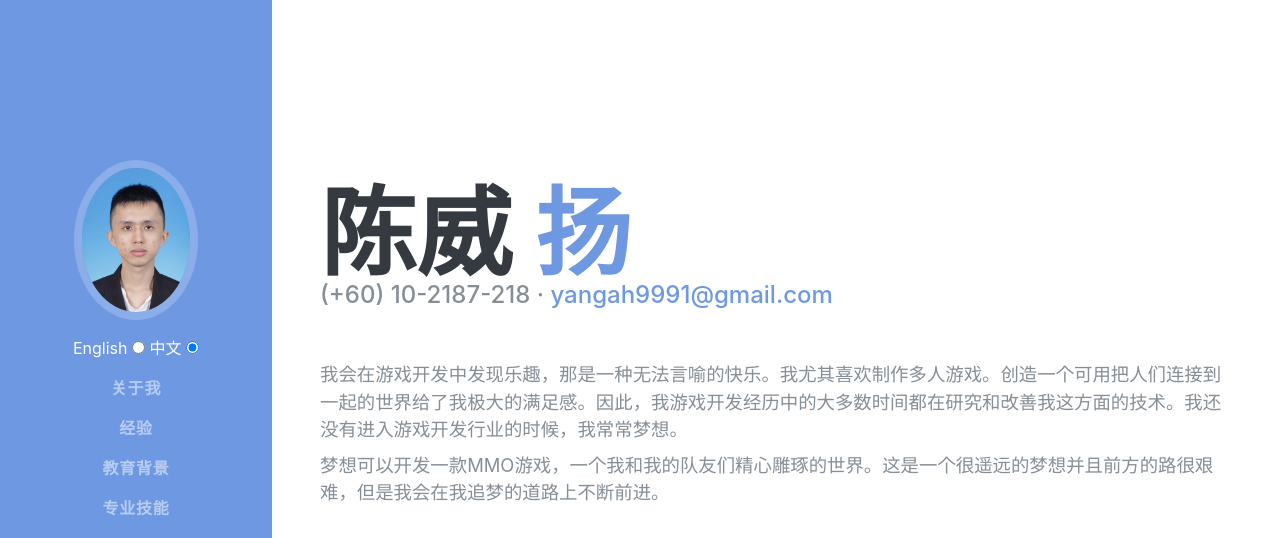
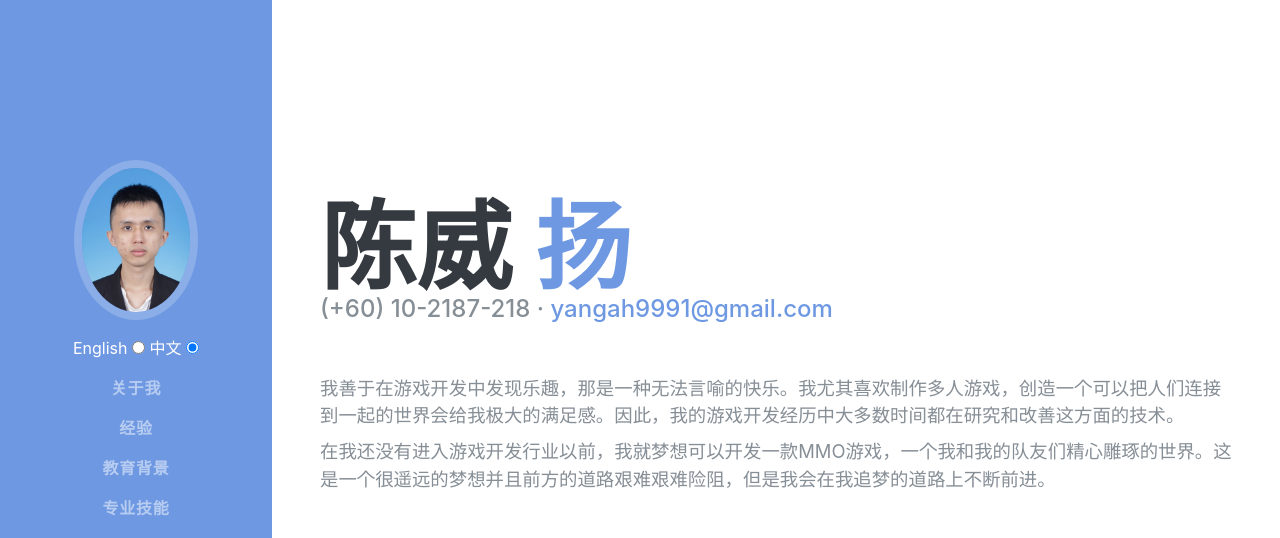
Before and after one commit to renkin4/YangCV, a plain HTML site: page index.html in a window 1280 px wide. Both pictures are taken after a click on the label "中文". Shown: the top 538 px of the page. Drawn offline with Linux system fonts and the light colour scheme; a web font is replaced by a local one.

Commit message:
Fixed Grammar Issue (CN)

```diff
--- a/index.html
+++ b/index.html
@@ -8,7 +8,7 @@
     <meta name="description" content="Yang Resume">
     <meta name="author" content="Yang">
 
-    <title lang = "en">Yang CV</title>
+    <title lang = "en">Yang Resume</title>
     <title lang = "cn">扬 恢复</title>
 
     <!-- Bootstrap core CSS -->
@@ -101,8 +101,8 @@
           </div>
           <p class="lead mb-2" lang = "en">I found joy in developing games, a joy that's hard to explain in words. I especially love making multiplayer games. The feeling of connecting people together to experience the world I created is a weird but oddly satisfying feeling. As such, I have dedicated most of my Game Development career to research and improve on my skills in that particular department. </p>
           <p class="lead mb-5" lang = "en">I always had dreamt even before my Game Development career. I dream of making a MMO game, a world which my team & I have carefully crafted and moulded. It's a big dream and there's a long road ahead but I will be persistent and continue to walk this road towards my goal.</p>
-          <p class="lead mb-2" lang = "cn">我会在游戏开发中发现乐趣，那是一种无法言喻的快乐。我尤其喜欢制作多人游戏。创造一个可用把人们连接到一起的世界给了我极大的满足感。因此，我游戏开发经历中的大多数时间都在研究和改善我这方面的技术。我还没有进入游戏开发行业的时候，我常常梦想。</p>
-          <p class="lead mb-5" lang = "cn">梦想可以开发一款MMO游戏，一个我和我的队友们精心雕琢的世界。这是一个很遥远的梦想并且前方的路很艰难，但是我会在我追梦的道路上不断前进。</p>
+          <p class="lead mb-2" lang = "cn">我善于在游戏开发中发现乐趣，那是一种无法言喻的快乐。我尤其喜欢制作多人游戏，创造一个可以把人们连接到一起的世界会给我极大的满足感。因此，我的游戏开发经历中大多数时间都在研究和改善这方面的技术。</p>
+          <p class="lead mb-5" lang = "cn">在我还没有进入游戏开发行业以前，我就梦想可以开发一款MMO游戏，一个我和我的队友们精心雕琢的世界。这是一个很遥远的梦想并且前方的道路艰难艰难险阻，但是我会在我追梦的道路上不断前进。</p>
           <div class="social-icons">
             <a href="https://www.linkedin.com/in/tan-wei-yang-396305179/">
               <i class="fab fa-linkedin-in"></i>
```
Also changed, not shown: 2 other files.
